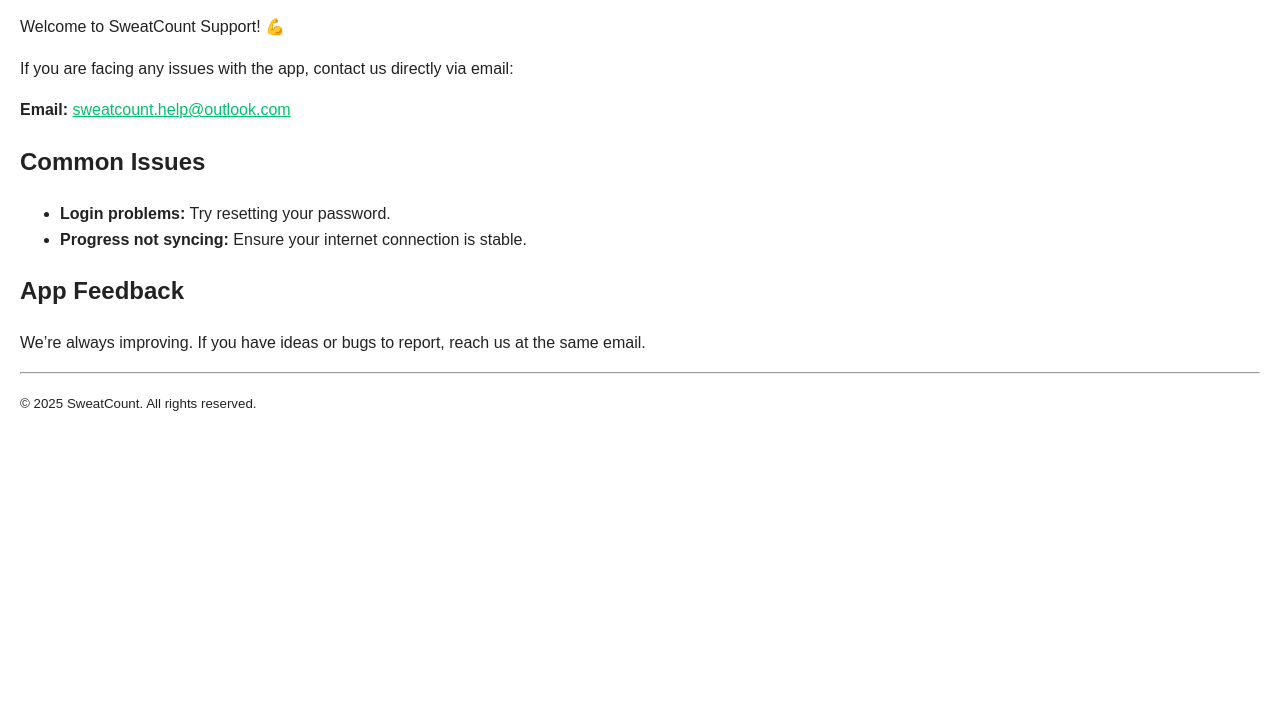
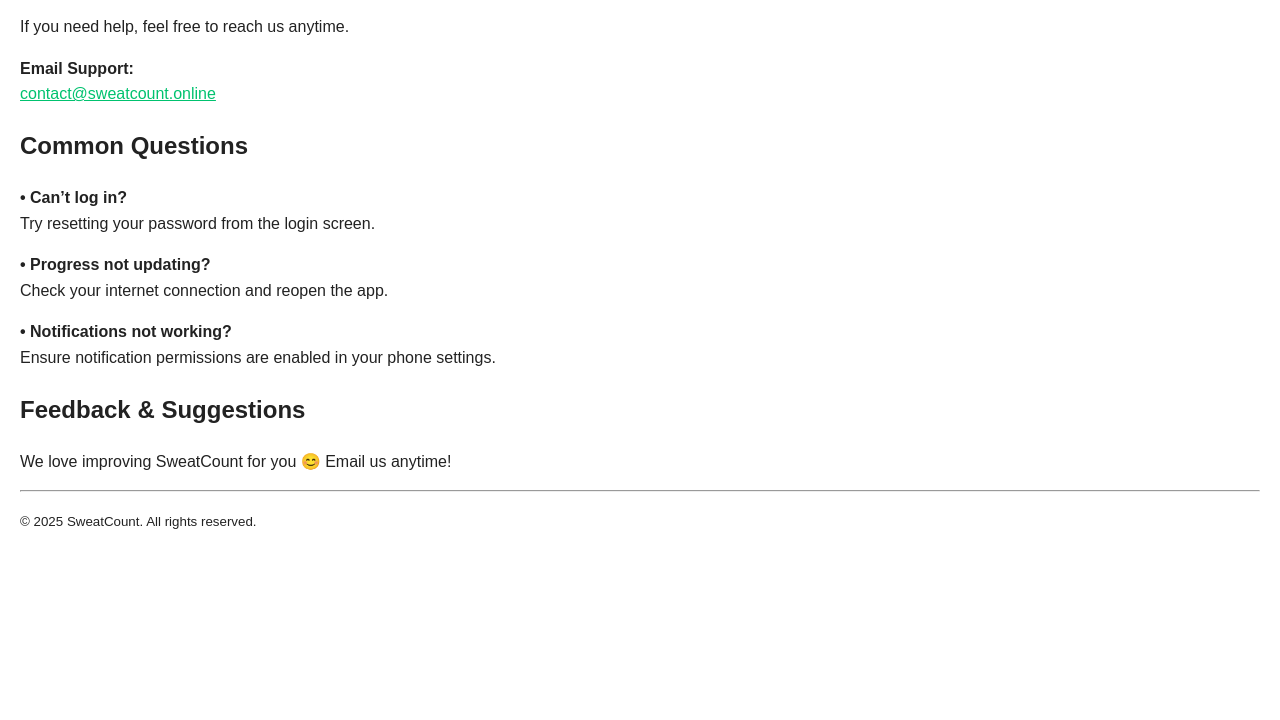
Before and after one commit to gautamb08/SweatCount-Policies, a plain HTML site: page help.html in a window 1280 px wide. Shown: the part 80-800 px from the top of the page. Drawn offline with Linux system fonts and the light colour scheme.

Commit message:
Update help.html

```diff
--- a/help.html
+++ b/help.html
@@ -11,19 +11,30 @@
   </style>
 </head>
 <body>
-  <h1>Help & Support</h1>
-  <p>Welcome to SweatCount Support! 💪</p>
-  <p>If you are facing any issues with the app, contact us directly via email:</p>
-  <p><strong>Email:</strong> <a href="mailto:sweatcount.help@outlook.com">sweatcount.help@outlook.com</a></p>
+  <h1>Help & Support — SweatCount</h1>
 
-  <h2>Common Issues</h2>
-  <ul>
-    <li><strong>Login problems:</strong> Try resetting your password.</li>
-    <li><strong>Progress not syncing:</strong> Ensure your internet connection is stable.</li>
-  </ul>
+  <p>If you need help, feel free to reach us anytime.</p>
 
-  <h2>App Feedback</h2>
-  <p>We’re always improving. If you have ideas or bugs to report, reach us at the same email.</p>
+  <p><strong>Email Support:</strong><br>
+  <a href="mailto:contact@sweatcount.online">contact@sweatcount.online</a></p>
+
+  <h2>Common Questions</h2>
+
+  <p><strong>• Can’t log in?</strong><br>
+  Try resetting your password from the login screen.</p>
+
+  <p><strong>• Progress not updating?</strong><br>
+  Check your internet connection and reopen the app.</p>
+
+  <p><strong>• Notifications not working?</strong><br>
+  Ensure notification permissions are enabled in your phone settings.</p>
+
+  <h2>Feedback & Suggestions</h2>
+  <p>
+    We love improving SweatCount for you 😊
+    Email us anytime!
+  </p>
+
   <hr>
   <p><small>© 2025 SweatCount. All rights reserved.</small></p>
 </body>
```
